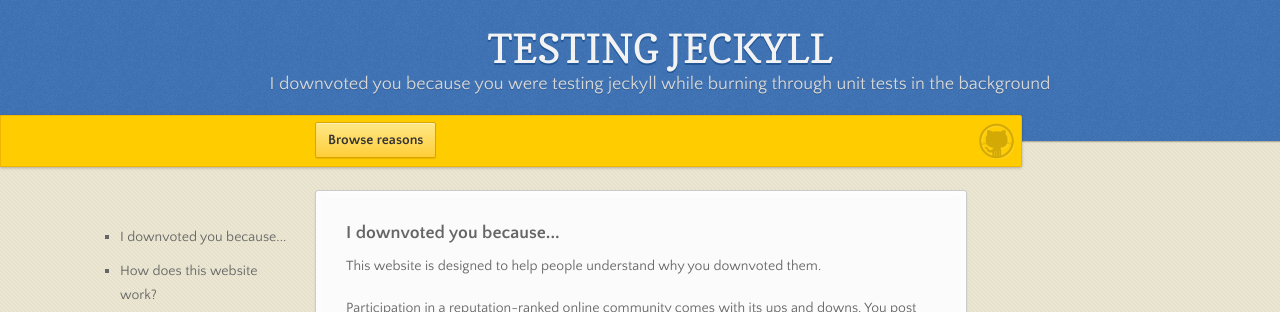
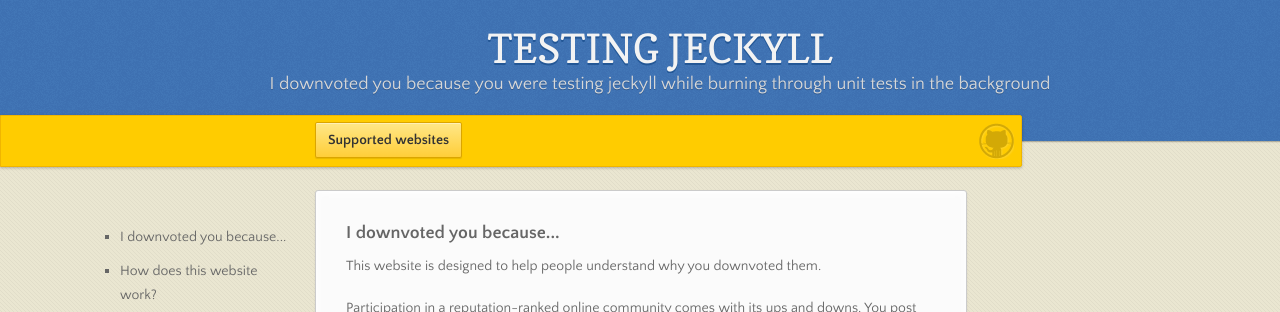
Before and after one commit to WillSullivan/IDYBJeckyll, a Jekyll site: the page index.html, which Jekyll copies as it is, in a window 1280 px wide. Shown: the top 312 px of the page. Built offline with Jekyll 4.4.1, drawn with Linux system fonts in a browser that asks for light colours; nearby versions of some CDN libraries.

Commit message:
Update index.html

```diff
--- a/index.html
+++ b/index.html
@@ -23,7 +23,7 @@
 
     <div id="banner">
         <a href="https://github.com/WillSullivan/IDownvotedYouBecause" id="logo" title="View the website repository on GitHub" />
-        <a href="AllTheReasons" class="button fork">Browse reasons</a>
+        <a href="AllTheWebsites" class="button fork">Supported websites</a>
     </div><!-- end banner -->
 
     <div class="wrapper">
```
